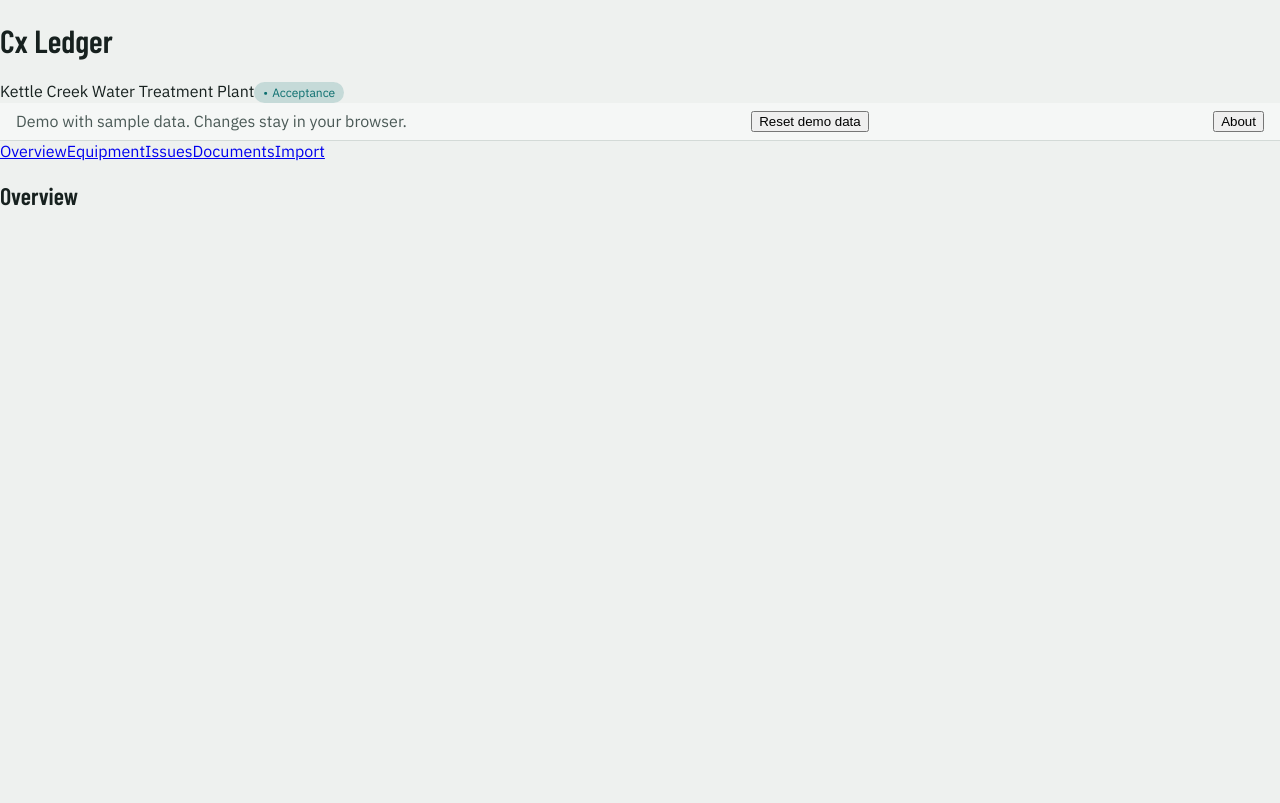
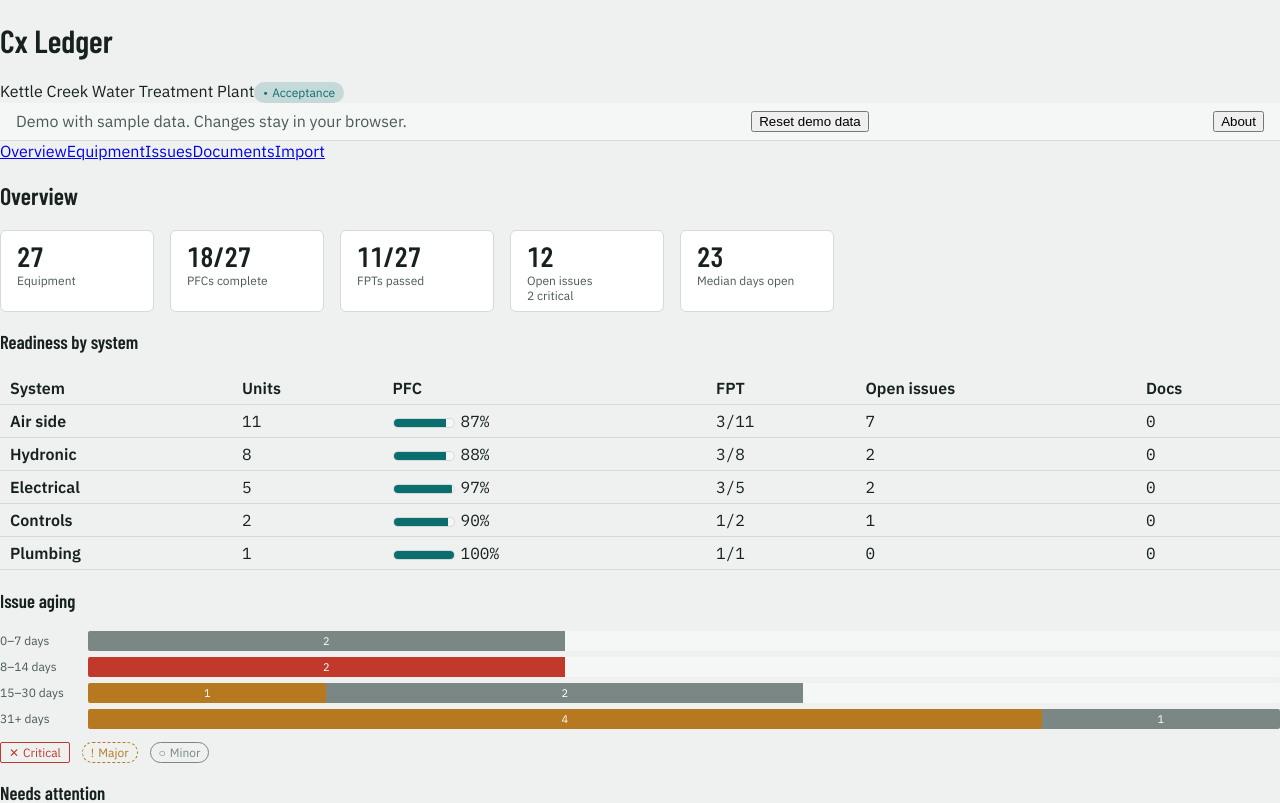
Before and after one commit to samtindal/cx-ledger, a React (Vite) app: page / in a window 1280 px wide. Shown: the top 803 px of the page. Built offline with nearby package versions, Linux system fonts and the light colour scheme.

Commit message:
Add overview dashboard

```diff
--- a/src/styles/app.css
+++ b/src/styles/app.css
@@ -199,3 +199,99 @@ tbody tr:hover {
     width: 100%;
   }
 }
+
+.stat-strip {
+  display: flex;
+  flex-wrap: wrap;
+  gap: 16px;
+  margin-bottom: 16px;
+}
+
+.stat-tile {
+  background: var(--surface);
+  border: 1px solid var(--line);
+  border-radius: var(--radius);
+  padding: 8px 16px;
+  min-width: 120px;
+}
+
+.stat-num {
+  font-size: 28px;
+  font-variant-numeric: tabular-nums;
+}
+
+.stat-label {
+  color: var(--ink-2);
+  font-size: 12px;
+}
+
+.stat-sub {
+  font-size: 12px;
+  color: var(--ink-2);
+}
+
+.bar {
+  display: inline-block;
+  width: 60px;
+  height: 8px;
+  background: var(--surface-2);
+  border: 1px solid var(--line);
+  border-radius: 999px;
+  overflow: hidden;
+  margin-right: 6px;
+  vertical-align: middle;
+}
+
+.bar > div {
+  height: 100%;
+  background: var(--accent);
+}
+
+.aging-chart {
+  display: flex;
+  flex-direction: column;
+  gap: 6px;
+  margin-bottom: 12px;
+}
+
+.aging-row {
+  display: flex;
+  align-items: center;
+  gap: 8px;
+}
+
+.aging-row__label {
+  width: 80px;
+  color: var(--ink-2);
+  font-size: 12px;
+}
+
+.aging-row__track {
+  flex: 1;
+  background: var(--surface-2);
+  border-radius: 2px;
+  overflow: hidden;
+}
+
+.aging-row__bar {
+  display: flex;
+  height: 20px;
+}
+
+.aging-seg {
+  display: flex;
+  align-items: center;
+  justify-content: center;
+  color: #fff;
+  font-size: 11px;
+  font-variant-numeric: tabular-nums;
+  overflow: hidden;
+}
+
+.aging-legend {
+  display: flex;
+  gap: 12px;
+  list-style: none;
+  padding: 0;
+  margin: 0;
+}
--- a/src/views/Overview.tsx
+++ b/src/views/Overview.tsx
@@ -1,3 +1,146 @@
+import { useLedger, useUi } from '../state/store';
+import { computeStats, readinessBySystem, agingBySeverity, needsAttention } from '../domain/overview';
+import { severityTone } from '../domain/issues';
+import { today } from '../lib/dates';
+import { SEVERITIES, type Severity } from '../types';
+import { Chip } from '../components/Chip';
+import { Nameplate } from '../components/Nameplate';
+
+const AGING_COLOR: Record<Severity, string> = { Critical: 'var(--bad)', Major: 'var(--warn)', Minor: 'var(--idle)' };
+
+function formatMedian(days: number | null): string {
+  if (days === null) return '—';
+  return Number.isInteger(days) ? String(days) : days.toFixed(1);
+}
+
 export function Overview() {
-  return <h2>Overview</h2>;
+  const { state } = useLedger();
+  const { setOpenTag } = useUi();
+  const todayISO = today();
+
+  const stats = computeStats(state, todayISO);
+  const bySystem = readinessBySystem(state);
+  const aging = agingBySeverity(state, todayISO);
+  const attention = needsAttention(state, todayISO);
+  const unassignedDocs = state.documents.filter((d) => d.tag === null).length;
+
+  const bucketTotal = (counts: Record<Severity, number>) => SEVERITIES.reduce((n, s) => n + counts[s], 0);
+  const maxAgingTotal = Math.max(1, ...aging.map((a) => bucketTotal(a.counts)));
+
+  return (
+    <div>
+      <h2>Overview</h2>
+
+      <section aria-label="Summary" className="stat-strip">
+        <div className="stat-tile">
+          <div className="stat-num">{stats.equipmentCount}</div>
+          <div className="stat-label">Equipment</div>
+        </div>
+        <div className="stat-tile">
+          <div className="stat-num">{stats.pfcComplete}/{stats.equipmentCount}</div>
+          <div className="stat-label">PFCs complete</div>
+        </div>
+        <div className="stat-tile">
+          <div className="stat-num">{stats.fptPassed}/{stats.equipmentCount}</div>
+          <div className="stat-label">FPTs passed</div>
+        </div>
+        <div className="stat-tile">
+          <div className="stat-num">{stats.openIssues}</div>
+          <div className="stat-label">Open issues</div>
+          <div className="stat-sub">{stats.openCritical} critical</div>
+        </div>
+        <div className="stat-tile">
+          <div className="stat-num">{formatMedian(stats.medianDaysOpen)}</div>
+          <div className="stat-label">Median days open</div>
+        </div>
+      </section>
+
+      <section aria-label="Readiness by system">
+        <h3>Readiness by system</h3>
+        <div className="table-wrap">
+          <table aria-label="Readiness by system">
+            <thead>
+              <tr>
+                <th>System</th>
+                <th>Units</th>
+                <th>PFC</th>
+                <th>FPT</th>
+                <th>Open issues</th>
+                <th>Docs</th>
+              </tr>
+            </thead>
+            <tbody>
+              {bySystem.map((r) => (
+                <tr key={r.system}>
+                  <th scope="row">{r.system}</th>
+                  <td className="num">{r.units}</td>
+                  <td className="num">
+                    <div className="bar"><div style={{ width: `${r.pfcPct}%` }} /></div>
+                    {r.pfcPct}%
+                  </td>
+                  <td className="num">{r.fptPassed}/{r.units}</td>
+                  <td className="num">{r.openIssues}</td>
+                  <td className="num">{r.docs}</td>
+                </tr>
+              ))}
+            </tbody>
+          </table>
+        </div>
+      </section>
+
+      <section aria-label="Issue aging">
+        <h3>Issue aging</h3>
+        <div className="aging-chart">
+          {aging.map(({ bucket, counts }) => {
+            const total = bucketTotal(counts);
+            return (
+              <div className="aging-row" key={bucket}>
+                <span className="aging-row__label">{bucket} days</span>
+                <div className="aging-row__track">
+                  <div className="aging-row__bar" style={{ width: `${(total / maxAgingTotal) * 100}%` }}>
+                    {SEVERITIES.filter((sev) => counts[sev] > 0).map((sev) => (
+                      <div
+                        key={sev}
+                        className="aging-seg"
+                        style={{ width: `${(counts[sev] / total) * 100}%`, background: AGING_COLOR[sev] }}
+                        title={`${sev}: ${counts[sev]}`}
+                      >
+                        {counts[sev]}
+                      </div>
+                    ))}
+                  </div>
+                </div>
+              </div>
+            );
+          })}
+        </div>
+        <ul className="aging-legend">
+          {SEVERITIES.map((sev) => (
+            <li key={sev}>
+              <Chip tone={severityTone(sev)}>{sev}</Chip>
+            </li>
+          ))}
+        </ul>
+      </section>
+
+      <section aria-label="Needs attention">
+        <h3>Needs attention</h3>
+        <ul aria-label="Needs attention">
+          {attention.map(({ issue, days }) => (
+            <li key={issue.id}>
+              <button type="button" onClick={() => setOpenTag(issue.tag)}>
+                <span className="mono">{issue.id}</span> <Nameplate tag={issue.tag} /> {issue.desc}{' '}
+                <Chip tone={severityTone(issue.severity)}>{issue.severity}</Chip> {days} days
+              </button>
+            </li>
+          ))}
+        </ul>
+        {unassignedDocs > 0 && (
+          <p>
+            <a href="#documents">{unassignedDocs} documents waiting for a tag</a>
+          </p>
+        )}
+      </section>
+    </div>
+  );
 }
```
Also changed, not shown: 1 other file (tests, documents, lock files or other folders).
